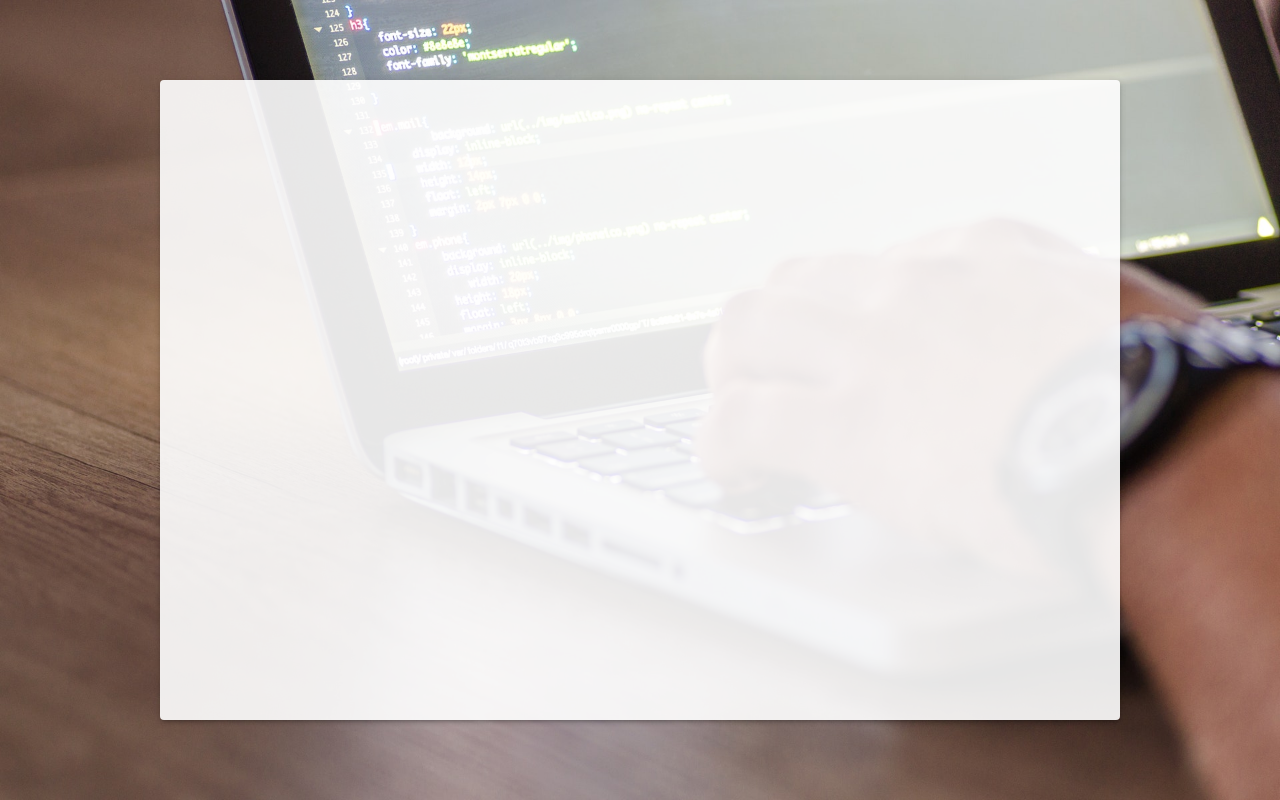
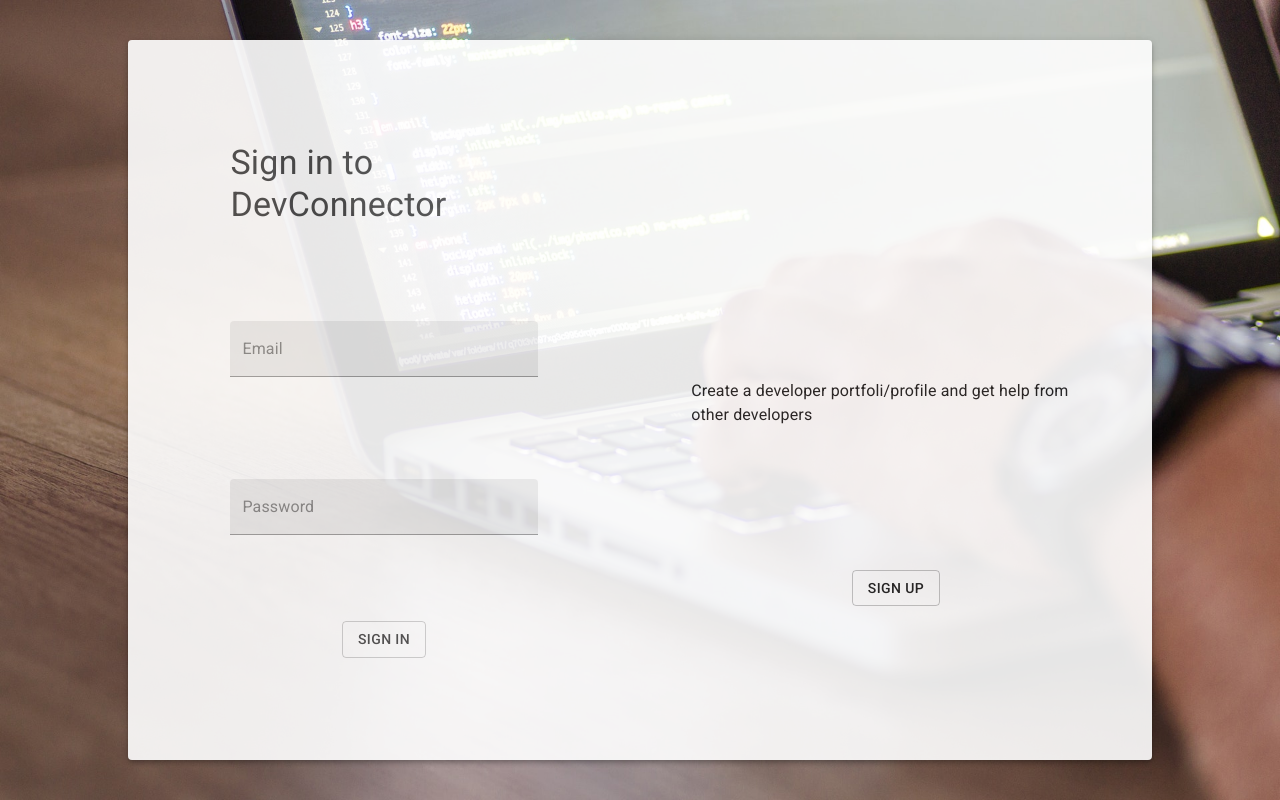
Before and after one commit to xzhang8102/MERN_Web_App, a React (Create React App) app in the folder client/: page / in a window 1280 px wide. Built offline with nearby package versions, Linux system fonts and the light colour scheme.

Commit message:
fix secure vulnerablity / basic landing page sketch

```diff
--- a/client/src/components/SignIn.js
+++ b/client/src/components/SignIn.js
@@ -1,18 +1,31 @@
 import React from 'react';
 import { withStyles } from '@material-ui/styles';
+import Typography from '@material-ui/core/Typography';
+import TextField from '@material-ui/core/TextField';
+import Button from '@material-ui/core/Button';
 
 const styles = {
   signInBox: {
-    width: '65%',
+    width: '50%',
     height: '100%',
+    padding: '10% 10%',
     display: 'flex',
-    justifyContent: 'center',
-    alignItems: 'center'
+    flexDirection: 'column',
+    justifyContent: 'space-between',
+    alignItems: 'center',
+    opacity: 0.8
   },
   signUpBox: {
-    backgroundColor: 'transparent',
-    width: '35%',
-    height: '100%'
+    width: '50%',
+    height: '100%',
+    padding: '15% 5%',
+    display: 'flex',
+    flexDirection: 'column',
+    alignItems: 'center',
+    justifyContent: 'space-between',
+    '& h4': {
+      color: 'white'
+    }
   }
 };
 
@@ -20,8 +33,33 @@ const SignIn = props => {
   const { classes } = props;
   return (
     <>
-      <div className={classes.signInBox}>Sign In</div>
-      <div className={classes.signUpBox}>Sign Up</div>
+      <div className={classes.signInBox}>
+        <Typography variant="h4">Sign in to DevConnector</Typography>
+        <TextField
+          label="Email"
+          type="email"
+          name="email"
+          autoComplete="off"
+          margin="normal"
+          fullWidth
+          variant="filled"
+        />
+        <TextField
+          label="Password"
+          type="password"
+          margin="normal"
+          fullWidth
+          variant="filled"
+        />
+        <Button variant="outlined">SIGN IN</Button>
+      </div>
+      <div className={classes.signUpBox}>
+        <Typography variant="h4">Hello, friend!</Typography>
+        <Typography variant="body1">
+          Create a developer portfoli/profile and get help from other developers
+        </Typography>
+        <Button variant="outlined">SIGN UP</Button>
+      </div>
     </>
   );
 };
--- a/client/src/screens/Landing.js
+++ b/client/src/screens/Landing.js
@@ -1,8 +1,8 @@
 import React, { Component } from 'react';
+import { withStyles } from '@material-ui/core/styles';
 import Paper from '@material-ui/core/Paper';
-import { withStyles } from '@material-ui/core/styles';
 import styles from '../styles/LandingStyles';
-// import SignIn from '../components/SignIn';
+import SignIn from '../components/SignIn';
 // import SignUp from '../components/SignUp';
 
 class Landing extends Component {
@@ -10,8 +10,8 @@ class Landing extends Component {
     const { classes } = this.props;
     return (
       <div className={classes.root}>
-        <Paper elevation={3} className={classes.paper}>
-          {/* <SignIn /> */}
+        <Paper elevation={4} className={classes.paper}>
+          <SignIn />
         </Paper>
       </div>
     );
--- a/client/src/styles/LandingStyles.js
+++ b/client/src/styles/LandingStyles.js
@@ -8,13 +8,13 @@ const styles = theme => ({
     justifyContent: 'center',
     alignItems: 'center',
     backgroundImage: `url(${image})`,
-    backgroundSize: 'cover'
+    backgroundSize: 'cover',
+    backgroundRepeat: 'no-repeat'
   },
   paper: {
-    height: '80%',
-    width: '75%',
+    height: '90%',
+    width: '80%',
     display: 'flex',
-    overflow: 'hidden',
     opacity: 0.9
   }
 });
--- a/package.json
+++ b/package.json
@@ -13,16 +13,16 @@
   "license": "MIT",
   "dependencies": {
     "bcryptjs": "^2.4.3",
-    "config": "^3.1.0",
+    "config": "^3.2.2",
     "express": "^4.17.1",
     "express-validator": "^5.3.1",
     "gravatar": "^1.8.0",
     "jsonwebtoken": "^8.5.1",
-    "mongoose": "^5.5.13",
+    "mongoose": "^5.6.7",
     "request": "^2.88.0"
   },
   "devDependencies": {
-    "concurrently": "^4.1.0",
+    "concurrently": "^4.1.1",
     "nodemon": "^1.19.1"
   }
 }
```
Also changed, not shown: 2 other files (tests, documents, lock files or other folders).
